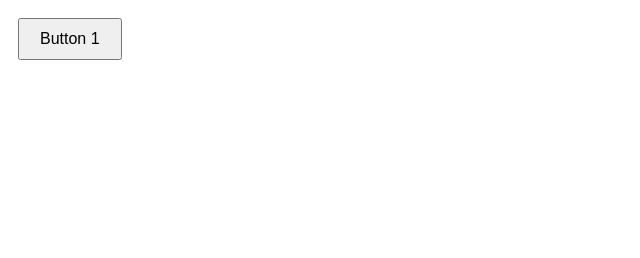
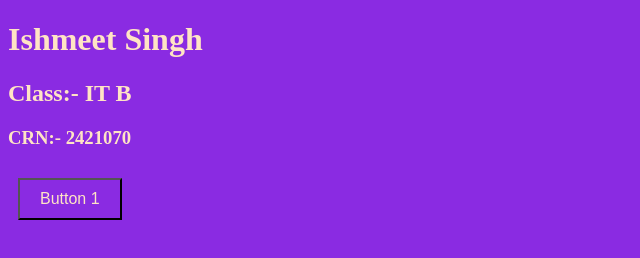
Before and after one commit to ishmeet-codes/HTML.CSS.JAVASCRIPT.PROJECTS, a plain HTML site: page index.html in a window 1280 px wide. Shown: the whole page, without its empty margins (0-640 px from the left). Drawn offline with Linux system fonts and the light colour scheme.

Commit message:
Update index.html

```diff
--- a/index.html
+++ b/index.html
@@ -5,16 +5,23 @@
     <meta name="viewport" content="width=device-width, initial-scale=1.0">
     <title>Buttons</title>
     <style>
+        * {
+            background-color: blueviolet;
+            color: bisque;
+        }
         .btn {
             padding: 10px 20px;
             font-size: 16px;
             cursor: pointer;
             margin: 10px;
         }
+
     </style>
 </head>
 <body>
-
+    <h1>Ishmeet Singh</h1>
+    <h2>Class:- IT B</h2>
+    <h3>CRN:- 2421070</h3>
     <button id="btn1" class="btn" onclick="showButton('btn2', 'btn1')">Button 1</button>
     <button id="btn2" class="btn" onclick="showButton('btn3', 'btn2')" style="display: none;">Button 2</button>
     <button id="btn3" class="btn" style="display: none;">Button 3</button>
```
